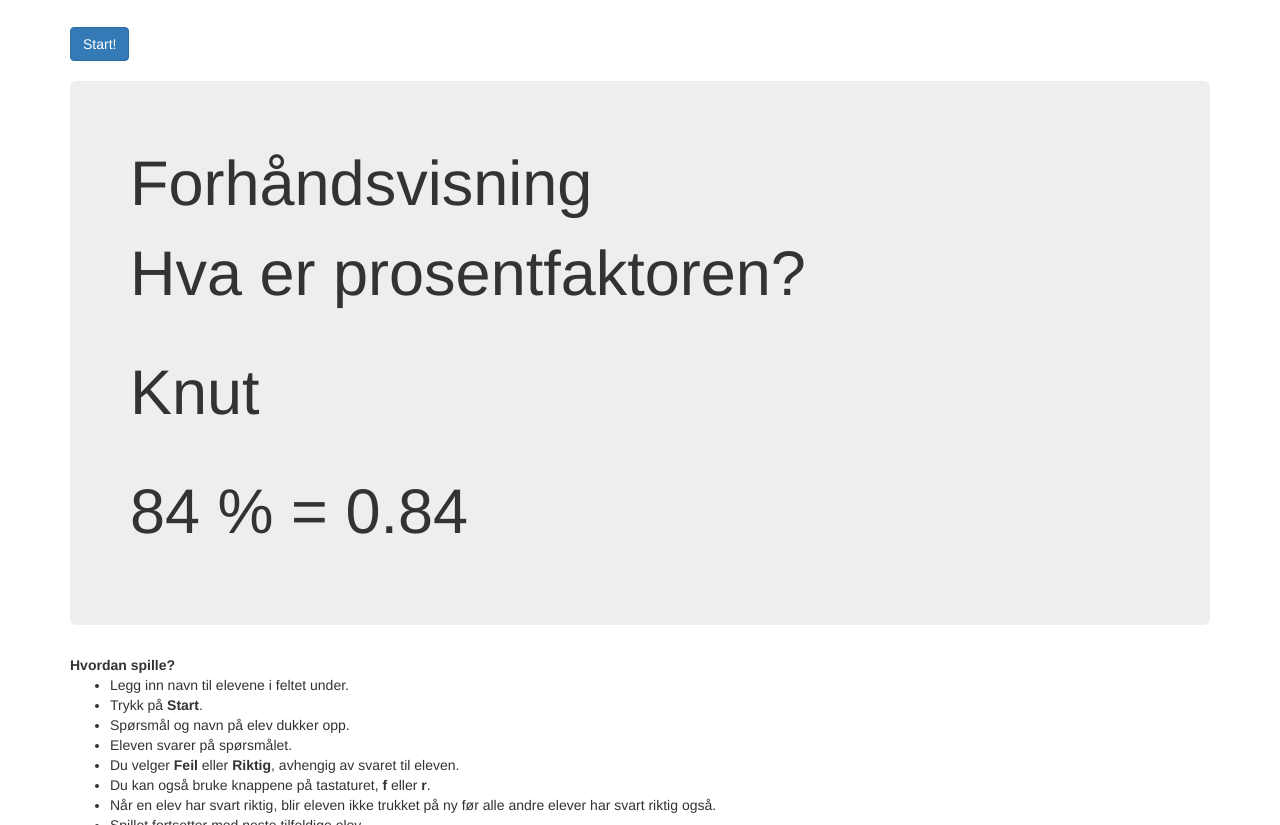
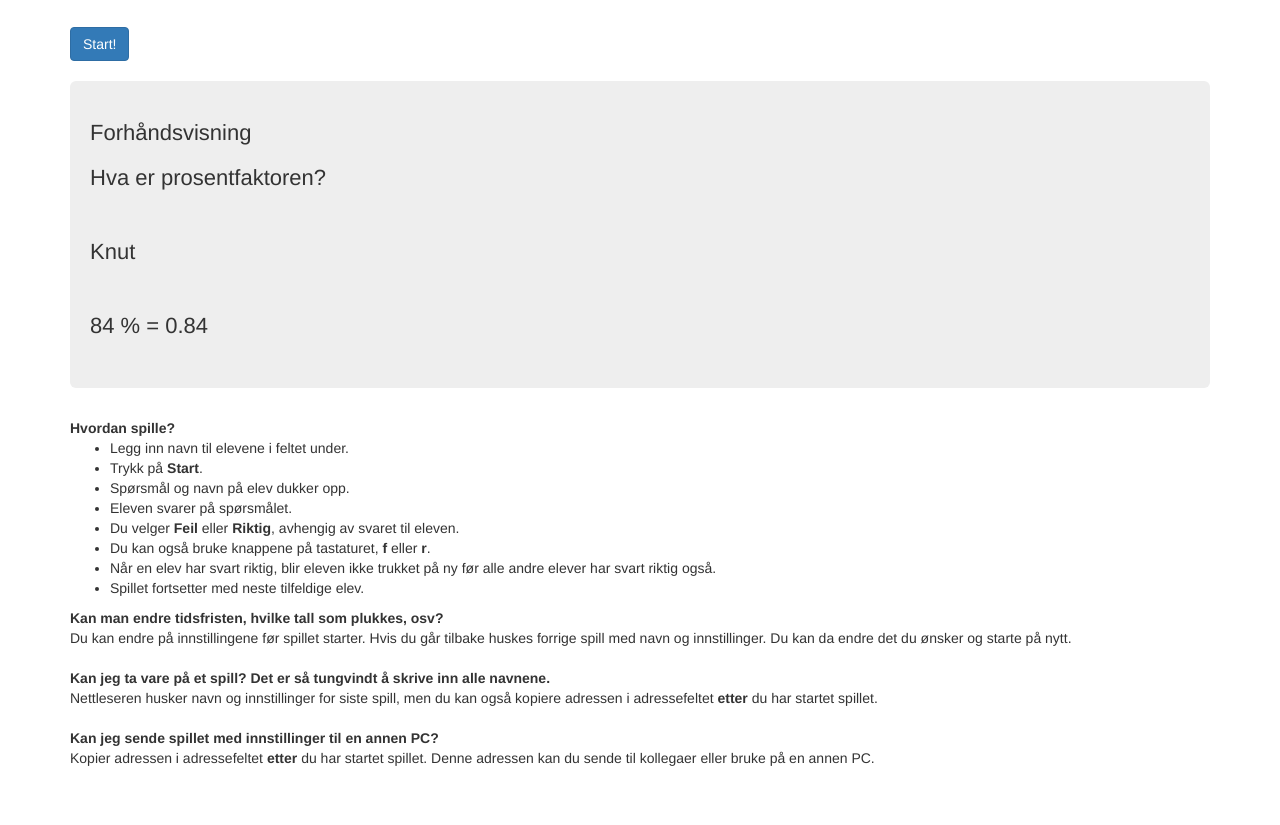
Before and after one commit to arve0/prosentspillet, a website: page index.html in a window 1280 px wide. Shown: the part 621-1446 px from the top of the page. After the commit the page ends 1399 px from the top, so only its background shows below. Drawn offline with nearby package versions, Linux system fonts and the light colour scheme.

Commit message:
mindre forhåndsvisning

```diff
--- a/index.html
+++ b/index.html
@@ -19,6 +19,14 @@ label {
 
 .btn {
   margin-right: 10px;
+}
+
+#preview {
+  padding: 20px;
+}
+
+#preview h1 {
+  font-size: 22px;
 }
 </style>
   </head>
--- a/style.css
+++ b/style.css
@@ -14,3 +14,11 @@ label {
 .btn {
   margin-right: 10px;
 }
+
+#preview {
+  padding: 20px;
+}
+
+#preview h1 {
+  font-size: 22px;
+}
```
